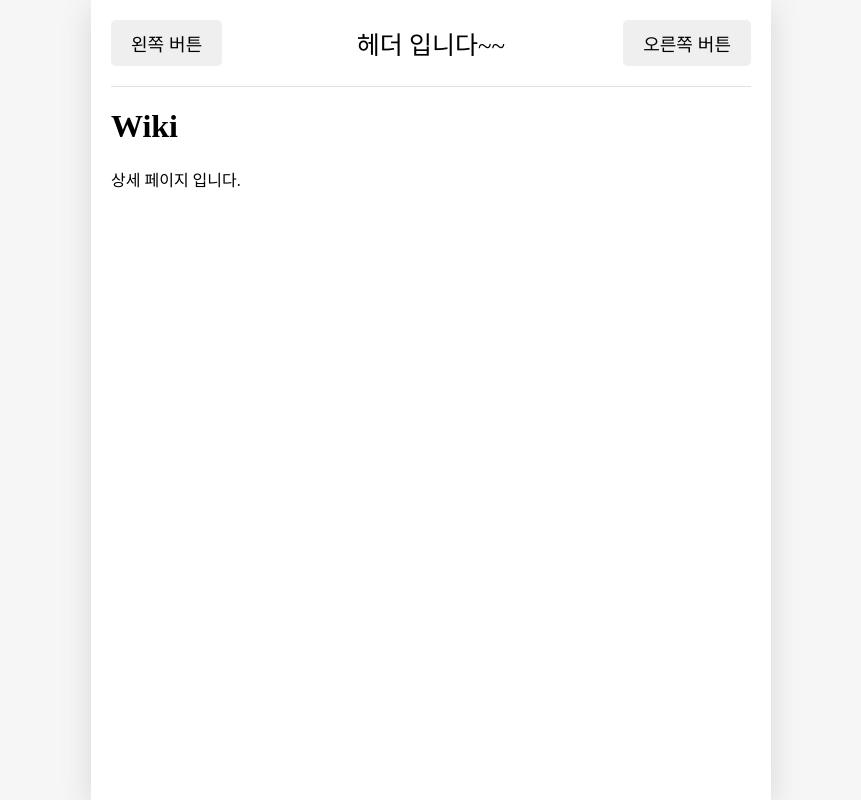
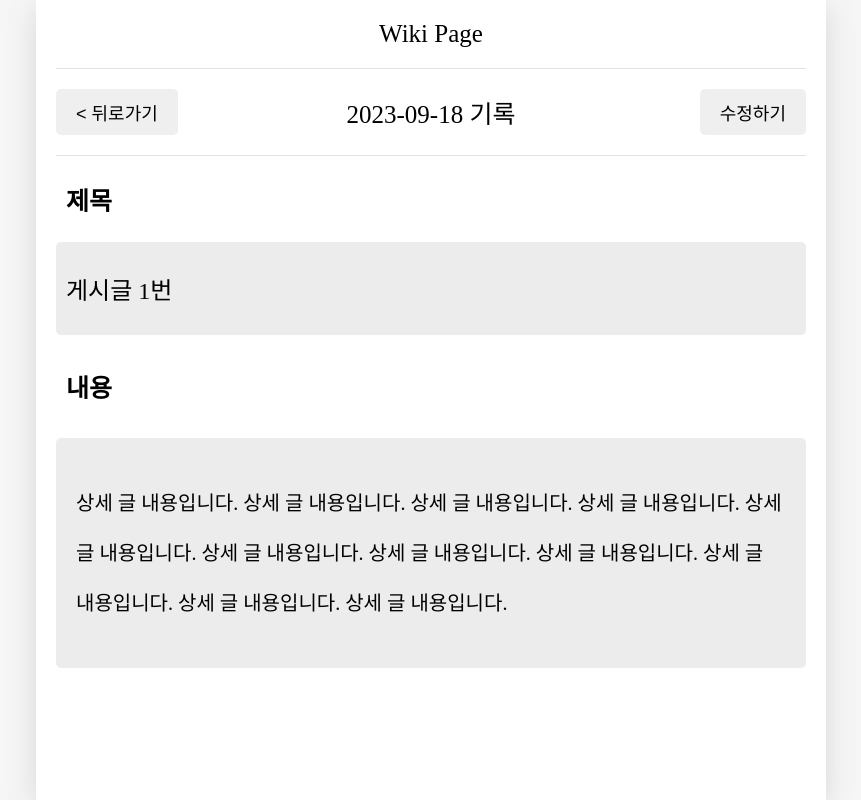
Before and after one commit to hyeongeunee/HHG_WikiPage, a React (Create React App) app: page /wiki/1 in a window 1280 px wide. Shown: the whole page, without its empty margins (209-1070 px from the left). Built offline with nearby package versions, Linux system fonts and the light colour scheme.

Commit message:
Feature: 작성&수정&삭제기능 구현& 페이지네이션 추가 및 CSS 적용 황현근(24.02.18)

```diff
--- a/src/App.css
+++ b/src/App.css
@@ -7,13 +7,13 @@ body {
     margin: 0px;
 }
 
-@media (min-width: 650px) {
+@media (min-width: 750px) {
     .App {
-        width: 640px;
+        width: 750px;
     }
 }
 
-@media (max-width: 650px) {
+@media (max-width: 750px) {
     .App {
         width: 90vw;
     }
@@ -45,7 +45,6 @@ body {
 header {
     padding-top: 20px;
     padding-bottom: 20px;
-
     display: flex;
     align-items: center;
     border-bottom: 1px solid #e2e2e2;
@@ -68,6 +67,15 @@ header .head_btn_left {
 header .head_btn_right {
     width: 25%;
     justify-content: end;
+}
+
+/* Home */
+.Home {
+    width: 100%;
+    display: flex;
+    flex-direction: column;
+    height: 90vh;
+    justify-content: space-between;
 }
 
 /* WikiList */
@@ -102,6 +110,16 @@ header .head_btn_right {
     font-size: 18px;
 }
 
+.pagination {
+    display: flex;
+    align-self: center;
+}
+
+.pagination p {
+    font-size: 16px;
+    margin: 20px;
+}
+
 /* WikiItem */
 
 .WikiItem {
@@ -110,6 +128,7 @@ header .head_btn_right {
     border-bottom: 1px solid #e2e2e2;
     display: flex;
     justify-content: space-between;
+    align-items: center;
 }
 
 .WikiItem .info_wrapper {
@@ -199,3 +218,55 @@ header .head_btn_right {
     justify-content: space-between;
     align-items: center;
 }
+
+/* Wiki */
+
+.WikiPage {
+}
+
+.WikiPage section {
+    width: 100%;
+    display: flex;
+    flex-direction: column;
+    align-items: center;
+    text-align: center;
+}
+
+.WikiPage h3 {
+    font-size: 25px;
+    font-weight: bold;
+    align-self: start;
+    padding-left: 10px;
+}
+
+.WikiPage h4 {
+    font-size: 25px;
+    font-weight: bold;
+    align-self: start;
+    padding-left: 10px;
+}
+
+.WikiPage .wiki_content_wrapper {
+    width: 100%;
+    background-color: #ececec;
+    border-radius: 5px;
+    word-break: keep-all;
+    overflow-wrap: break-words;
+}
+
+.WikiPage .wiki_content_wrapper .wiki_title {
+    padding: 5px 10px;
+    text-align: left;
+    font-size: 24px;
+    font-family: "Yeon Sung";
+    font-weight: 400;
+}
+
+.WikiPage .wiki_content_wrapper .wiki_content {
+    padding: 20px;
+    text-align: left;
+    font-size: 20px;
+    font-family: "Yeon Sung";
+    font-weight: 400;
+    line-height: 2.5;
+}
--- a/src/App.jsx
+++ b/src/App.jsx
@@ -86,8 +86,6 @@ const dummyData = [
 function App() {
     const [data, dispatch] = useReducer(reducer, dummyData);
 
-    console.log(new Date().getTime());
-
     const dataId = useRef(0);
 
     //CREATE
@@ -110,12 +108,13 @@ function App() {
     };
 
     //EDIT
-    const onEdit = (targetId, date, content) => {
+    const onEdit = (targetId, date, title, content) => {
         dispatch({
             type: "EDIT",
             data: {
                 id: targetId,
                 date: new Date(date).getTime(),
+                title,
                 content,
             },
         });
@@ -132,29 +131,11 @@ function App() {
             >
                 <BrowserRouter>
                     <div className="App">
-                        <WikiHeader
-                            headText={"헤더 입니다~~"}
-                            leftChild={
-                                <Button
-                                    text={"왼쪽 버튼"}
-                                    onClick={() => {
-                                        alert("왼쪽 클릭");
-                                    }}
-                                />
-                            }
-                            rightChild={
-                                <Button
-                                    text={"오른쪽 버튼"}
-                                    onClick={() => {
-                                        alert("오른쪽 클릭");
-                                    }}
-                                />
-                            }
-                        />
+                        <WikiHeader headText={"Wiki Page"} />
                         <Routes>
                             <Route path="/" element={<Home />} />
                             <Route path="/new" element={<New />} />
-                            <Route path="/edit" element={<Edit />} />
+                            <Route path="/edit/:id" element={<Edit />} />
                             <Route path="/wiki/:id" element={<Wiki />} />
                         </Routes>
                     </div>
--- a/src/components/WikiEditor/index.jsx
+++ b/src/components/WikiEditor/index.jsx
@@ -1,7 +1,7 @@
 import { useNavigate } from "react-router-dom";
 import Button from "../Button";
 import WikiHeader from "../WikiHeader";
-import { useContext, useRef, useState } from "react";
+import { useCallback, useContext, useEffect, useRef, useState } from "react";
 import WikiItem from "../WikiItem";
 import { WikiDispatchContext } from "../../App";
 
@@ -9,34 +9,53 @@ const getStringDate = (date) => {
     return date.toISOString().slice(0, 10);
 };
 
-const WikiEditor = () => {
+const WikiEditor = ({ isEdit, originData }) => {
     const titleRef = useRef(); // 제목 입력
     const contentRef = useRef(); // 내용 입력
     const [title, setTitle] = useState(""); // 제목 상태
     const [content, setContent] = useState(""); // 내용 상태
     const [date, setDate] = useState(getStringDate(new Date())); // 날짜 상태
 
-    const { onCreate } = useContext(WikiDispatchContext);
+    const { onCreate, onEdit, onRemove } = useContext(WikiDispatchContext);
     const navigate = useNavigate();
 
     const handleSubmit = () => {
-        if (title.length < 1 || content.length < 1) {
-            if (title.length < 1) {
-                titleRef.current.focus();
-            } else {
-                contentRef.current.focus();
-            }
+        if (content.length < 1) {
+            contentRef.current.focus();
             return;
         }
-        onCreate(date, title, content);
+
+        if (window.confirm(isEdit ? "게시글을 수정하시겠습니까?" : "새로운 게시글을 작성하시겠습니까?")) {
+            if (!isEdit) {
+                onCreate(date, title, content);
+            } else {
+                onEdit(originData.id, date, title, content);
+            }
+        }
         navigate("/", { replace: true });
     };
+
+    const handleRemove = () => {
+        if (window.confirm("정말 삭제하시겠습니까?")) {
+            onRemove(originData.id);
+            navigate("/", { replace: true });
+        }
+    };
+
+    useEffect(() => {
+        if (isEdit) {
+            setDate(getStringDate(new Date(parseInt(originData.date))));
+            setTitle(originData.title);
+            setContent(originData.content);
+        }
+    }, [isEdit, originData]);
 
     return (
         <div className="WikiEditor">
             <WikiHeader
-                headText={"새 글작성"}
+                headText={isEdit ? "게시글 수정하기" : "새 게시글 작성"}
                 leftChild={<Button text={"< 뒤로가기"} onClick={() => navigate(-1)} />}
+                rightChild={isEdit && <Button text={"삭제하기"} onClick={handleRemove} />}
             />
             <div>
                 <section>
--- a/src/components/WikiItem/index.jsx
+++ b/src/components/WikiItem/index.jsx
@@ -17,7 +17,7 @@ const WikiItem = ({ id, title, content, date }) => {
     return (
         <div className="WikiItem">
             <div onClick={goDetail} className="goDetail">
-                <p>디테일로 이동</p>
+                <p>상세 보기</p>
             </div>
             <div onClick={goDetail} className="info_wrapper">
                 <div className="wiki_date">{strDate}</div>
--- a/src/pages/Home/index.jsx
+++ b/src/pages/Home/index.jsx
@@ -8,24 +8,16 @@ import { WikiStateContext } from "../../App";
 
 const Home = () => {
     const wikiList = useContext(WikiStateContext);
-
     const [data, setData] = useState([]);
-
     const [curDate, setCurDate] = useState(new Date());
-    const headText = `${curDate.getFullYear()}년 ${curDate.getMonth() + 1}월`;
 
     useEffect(() => {
         if (wikiList.length >= 1) {
             const firstDay = new Date(curDate.getFullYear(), curDate.getMonth(), 1).getTime();
             const lastDay = new Date(curDate.getFullYear(), curDate.getMonth() + 1, 0).getTime();
-
             setData(wikiList.filter((it) => firstDay <= it.date && it.date <= lastDay));
         }
     }, [wikiList, curDate]);
-
-    useEffect(() => {
-        console.log(data);
-    }, [data]);
 
     const increaseMonth = () => {
         setCurDate(new Date(curDate.getFullYear(), curDate.getMonth() + 1, curDate.getDate()));
@@ -36,12 +28,7 @@ const Home = () => {
     };
 
     return (
-        <div>
-            <WikiHeader
-                headText={"Wiki Page"}
-                leftChild={<Button text={"<"} onClick={decreaseMonth} />}
-                rightChild={<Button text={">"} onClick={increaseMonth} />}
-            />
+        <div className="Home">
             <WikiList wikiList={wikiList} />
         </div>
     );
--- a/src/pages/Wiki/index.jsx
+++ b/src/pages/Wiki/index.jsx
@@ -1,17 +1,57 @@
-// 상세 페이지
+import { useContext, useEffect, useState } from "react";
+import { useNavigate, useParams } from "react-router-dom";
+import { WikiStateContext } from "../../App";
+import WikiHeader from "../../components/WikiHeader";
+import Button from "../../components/Button";
 
-import { useParams } from "react-router-dom";
+const getStringDate = (date) => {
+    return date.toISOString().slice(0, 10);
+};
 
 const Wiki = () => {
     const { id } = useParams();
-    console.log(id);
+    const wikiList = useContext(WikiStateContext);
+    const navigate = useNavigate();
+    const [data, setData] = useState();
+    useEffect(() => {
+        if (wikiList.length >= 1) {
+            const targetWiki = wikiList.find((it) => parseInt(it.id) === parseInt(id));
+            if (targetWiki) {
+                setData(targetWiki);
+            } else {
+                alert("존재하지 않는 게시글입니다.");
+                navigate("/", { replace: true });
+            }
+        }
+    }, [id, wikiList]);
 
-    return (
-        <div>
-            <h1>Wiki</h1>
-            <p>상세 페이지 입니다.</p>
-        </div>
-    );
+    if (!data) {
+        return <div className="WikiPage">로딩중입니다...</div>;
+    } else {
+        return (
+            <div className="WikiPage">
+                <WikiHeader
+                    headText={`${getStringDate(new Date(data.date))} 기록`}
+                    leftChild={<Button text={"< 뒤로가기"} onClick={() => navigate(-1)} />}
+                    rightChild={<Button text={"수정하기"} onClick={() => navigate(`/edit/${data.id}`)} />}
+                />
+                <article>
+                    <section>
+                        <h3>제목</h3>
+                        <div className="wiki_content_wrapper">
+                            <p className="wiki_title">{data.title}</p>
+                        </div>
+                    </section>
+                    <section>
+                        <h4>내용</h4>
+                        <div className="wiki_content_wrapper">
+                            <p className="wiki_content">{data.content}</p>
+                        </div>
+                    </section>
+                </article>
+            </div>
+        );
+    }
 };
 
 export default Wiki;
```
Also changed, not shown: src/components/WikiList/index.jsx (+23 -1 lines), src/pages/Edit/index.jsx (+19 -33 lines).
